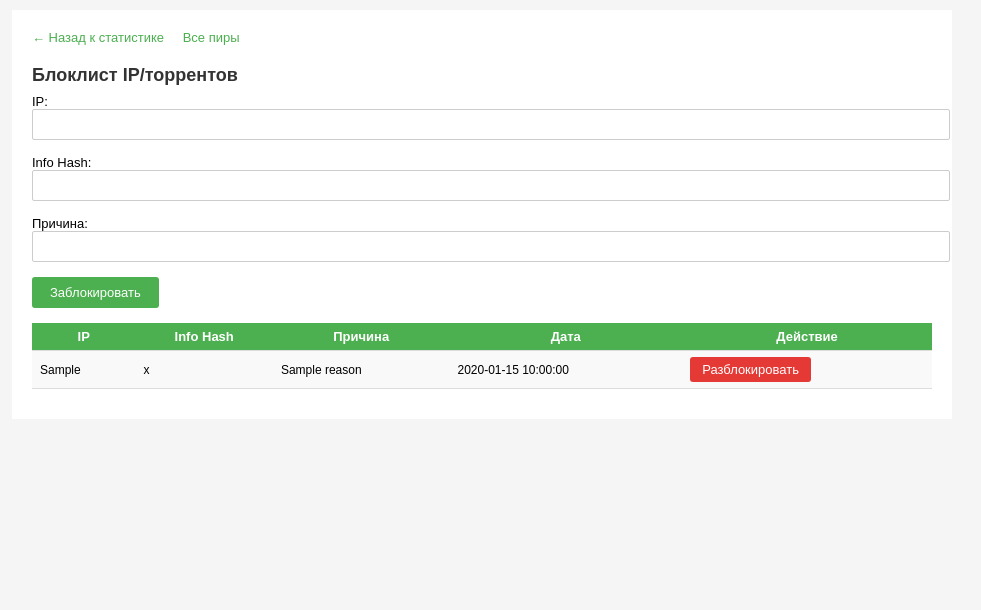
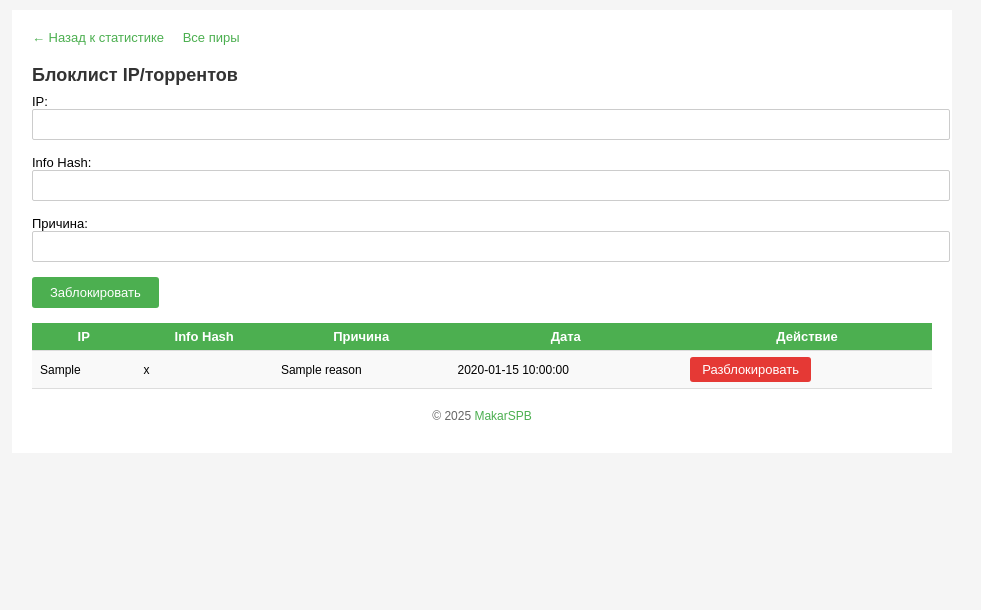
Before and after one commit to Makar-aka/retracker, a Flask app: template templates/blocklist.html in a window 1280 px wide. Shown: the top 610 px of the page, without its empty margins (158-1139 px from the left). Run offline with Flask 3, Linux system fonts and the light colour scheme; the template is opened without the code that fills it: most values are stand-ins (such as "Sample title", 1, 10 or a date in 2020).

Commit message:
Добавить блок авторских прав и обновить стили
В файле `blocklist.html` добавлен блок с авторскими правами, содержащий текст © 2025 и ссылку на профиль GitHub пользователя MakarSPB.

В файле `style.css` все стили были переписаны, что указывает на полное обновление оформления. Все классы и их свойства были повторно определены с теми же значениями, что и ранее.

```diff
--- a/templates/blocklist.html
+++ b/templates/blocklist.html
@@ -48,6 +48,9 @@
             </tr>
             {% endfor %}
         </table>
+        <div class="copyright">
+            © 2025 <a href="https://github.com/Makar-aka" target="_blank">MakarSPB</a>
+        </div>
     </div>
 </body>
 </html>
```
Also changed, not shown: static/style.css (renamed from templates/style.css).
